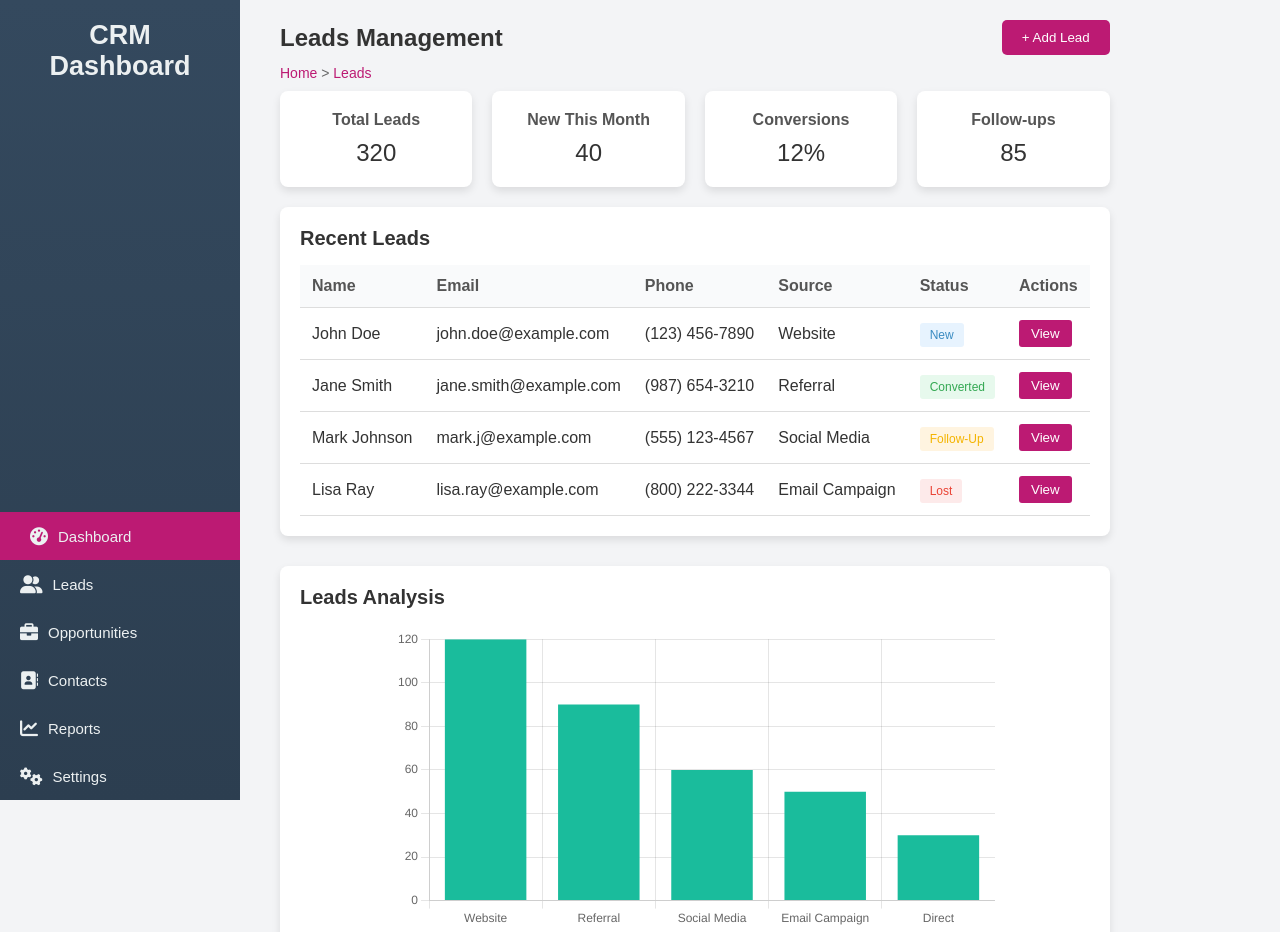
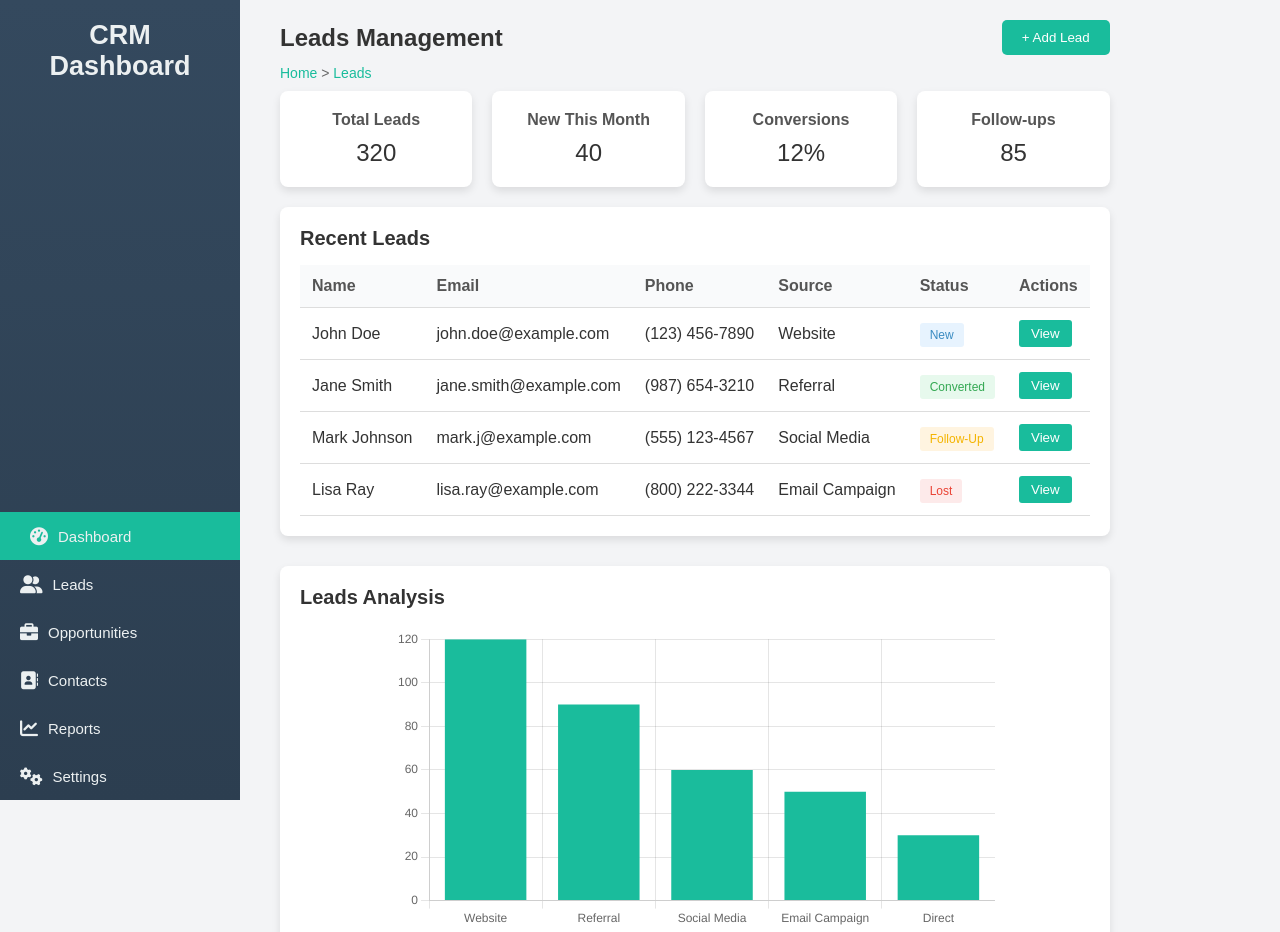
Before and after one commit to MarianaCOlivasG/CRM-ralotechnologies, a website: page public/index.html in a window 1280 px wide. Shown: the top 932 px of the page. Drawn offline with nearby package versions, Linux system fonts and the light colour scheme.

Commit message:
change color

```diff
--- a/public/style.css
+++ b/public/style.css
@@ -53,7 +53,7 @@ body {
 
 .menu-item:hover,
 .menu-item.active {
-    background-color: #bc1a73;
+    background-color: #19BC9C;
     padding-left: 30px;
 }
 
@@ -76,7 +76,7 @@ body {
 }
 
 .add-lead-button {
-    background-color: #bc1a73;
+    background-color: #19BC9C;
     color: #fff;
     padding: 10px 20px;
     border: none;
@@ -97,7 +97,7 @@ body {
 }
 
 .breadcrumb a {
-    color: #bc1a73;
+    color: #19BC9C;
     text-decoration: none;
 }
 
@@ -175,7 +175,7 @@ body {
 
 .action-button {
     padding: 6px 12px;
-    background-color: #bc1a73;
+    background-color: #19BC9C;
     color: #ffffff;
     border: none;
     border-radius: 3px;
```
